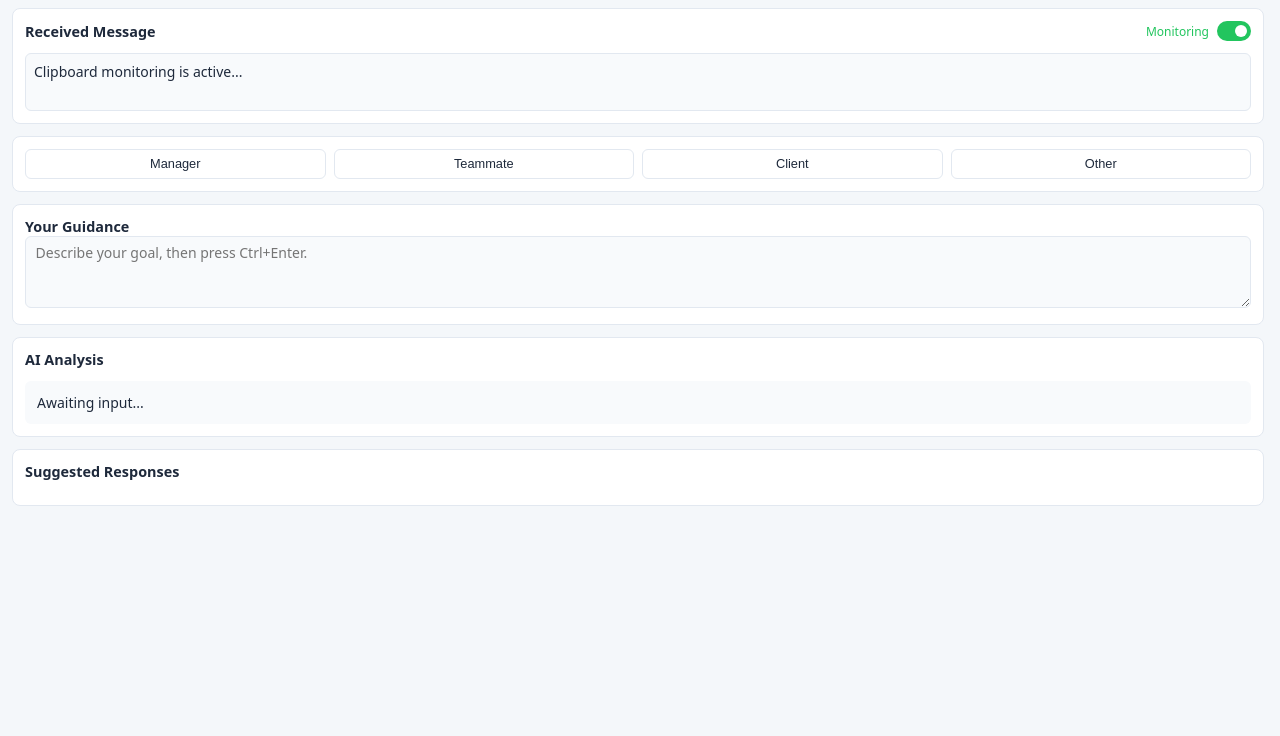
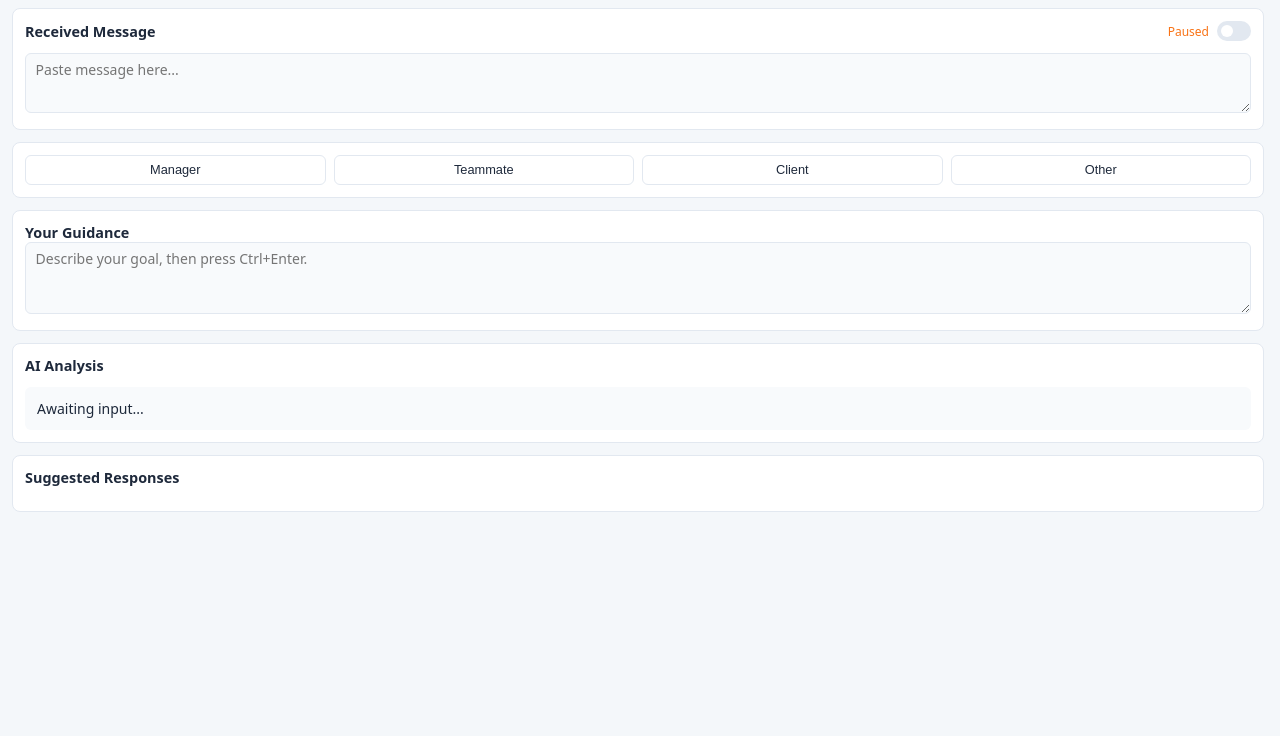
Before and after one commit to ekayaprod/Sidebar, a plain HTML site: page index.html in a window 1280 px wide. Shown: the part 64-800 px from the top of the page. Drawn offline with Linux system fonts and the light colour scheme.

Commit message:
Update index.html

```diff
--- a/index.html
+++ b/index.html
@@ -112,18 +112,11 @@
         /* --- Specific Section Styling --- */
         .controls { display: flex; align-items: center; gap: 0.5rem; }
         #clipboardStatus { font-size: 0.75rem; font-weight: 500; }
-        #messagePreview {
-            min-height: 40px;
-            padding: 0.5rem;
-            border-radius: 0.375rem;
-            background-color: var(--info-bg);
-            border: 1px solid var(--border-color);
-            font-size: 0.875rem;
-            color: var(--subtle-text);
-            overflow-y: auto;
-            max-height: 80px;
+
+        textarea#messageInput {
+            min-height: 60px;
+            max-height: 120px;
         }
-        #messagePreview:not(:empty) { color: var(--text-color); }
 
         #relationshipTypeSelector { display: flex; gap: 0.5rem; }
         #relationshipTypeSelector .btn { flex: 1; padding: 0.4rem 0.2rem; }
@@ -194,10 +187,10 @@
                     <h2 class="section-title">Received Message</h2>
                     <div class="controls">
                         <span id="clipboardStatus" class="text-success">Monitoring</span>
-                        <label class="toggle-switch"><input type="checkbox" id="clipboardToggle" checked><span class="toggle-slider"></span></label>
+                        <label class="toggle-switch"><input type="checkbox" id="clipboardToggle"><span class="toggle-slider"></span></label>
                     </div>
                 </div>
-                <div id="messagePreview">Clipboard monitoring is active...</div>
+                <textarea id="messageInput" class="input-field" placeholder="Paste message here..."></textarea>
             </section>
 
             <section class="section">
@@ -282,7 +275,7 @@
     // data (API key, profiles) securely in the user's local browser storage.
 
     const dom = {
-        messagePreview: document.getElementById('messagePreview'), userInput: document.getElementById('userInput'),
+        messageInput: document.getElementById('messageInput'), userInput: document.getElementById('userInput'),
         clipboardToggle: document.getElementById('clipboardToggle'), personSelector: document.getElementById('personSelector'),
         relationshipTypeSelector: document.getElementById('relationshipTypeSelector'),
         personSelectorContainer: document.getElementById('personSelectorContainer'),
@@ -298,7 +291,7 @@
     };
 
     let state = {
-        detectedMessage: '', lastClipboardContent: '', isClipboardMonitoringActive: true,
+        detectedMessage: '', lastClipboardContent: '', isClipboardMonitoringActive: false,
         selectedPersonId: null, selectedRelationshipType: null, sessionHistory: [],
         settings: { apiKey: '' },
     };
@@ -515,7 +508,7 @@
                 if (text && text.trim() && text !== state.lastClipboardContent) {
                     state.lastClipboardContent = text;
                     state.detectedMessage = text;
-                    dom.messagePreview.textContent = text;
+                    dom.messageInput.value = text;
                     if (state.selectedRelationshipType) handleAnalysisRequest();
                 }
             } catch (err) { /* Fail silently */ }
@@ -534,6 +527,10 @@
 
         startClipboardMonitor();
 
+        dom.messageInput.addEventListener('input', () => {
+            state.detectedMessage = dom.messageInput.value;
+        });
+
         dom.userInput.addEventListener('keydown', (e) => { if (e.key === 'Enter' && e.ctrlKey) { e.preventDefault(); handleAnalysisRequest(); } });
         dom.clipboardToggle.addEventListener('change', (e) => { state.isClipboardMonitoringActive = e.target.checked; UIManager.updateClipboardStatus(state.isClipboardMonitoringActive); });
         dom.relationshipTypeSelector.addEventListener('click', async (e) => {
@@ -547,7 +544,13 @@
             }
         });
         dom.personSelector.addEventListener('change', (e) => { state.selectedPersonId = e.target.value; });
-        dom.resetBtn.addEventListener('click', () => { state.sessionHistory = []; dom.translationResult.innerHTML = 'Awaiting input...'; dom.optionsContainer.innerHTML = ''; });
+        dom.resetBtn.addEventListener('click', () => {
+            state.sessionHistory = [];
+            state.detectedMessage = '';
+            dom.messageInput.value = '';
+            dom.translationResult.innerHTML = 'Awaiting input...';
+            dom.optionsContainer.innerHTML = '';
+        });
 
         // Modals
         dom.settingsBtn.addEventListener('click', () => dom.settingsModal.classList.remove('hidden'));
```
